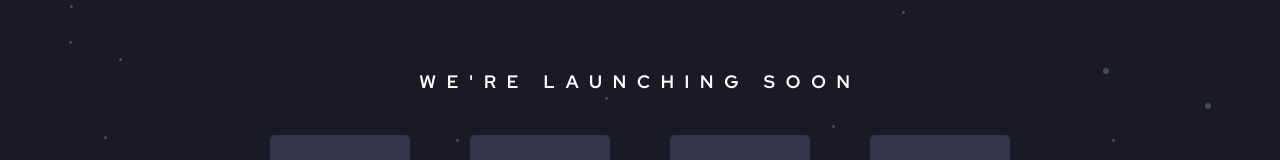
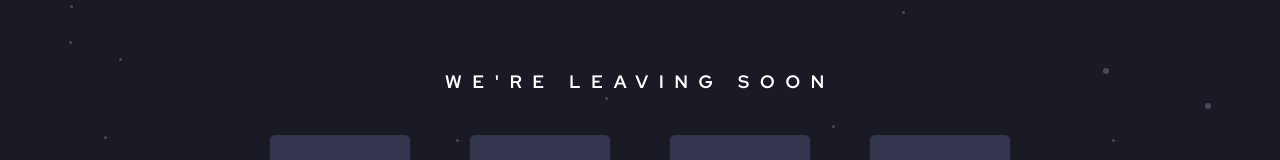
Before and after one commit to superwaih/countdown-timer, a plain HTML site: page index.html in a window 1280 px wide. Shown: the part 123-283 px from the top of the page. Drawn offline with Linux system fonts and the light colour scheme.

Commit message:
Update index.html

```diff
--- a/index.html
+++ b/index.html
@@ -20,7 +20,7 @@
 
   <div class="countdown-container">
     <div class="text-count">
-      <h1>We're launching soon</h1>
+      <h1>We're leaving soon</h1>
     </div>
     <div class="counter">
       <div class="time-day"></div>
```
